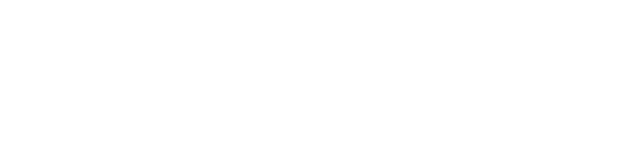
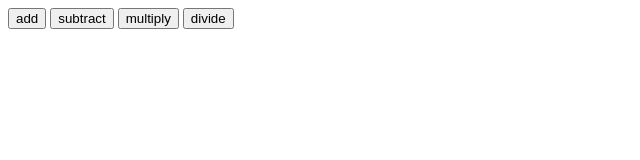
Before and after one commit to CodeByBlazej/Calculator-project, a plain HTML site: page index.html in a window 1280 px wide. Shown: the whole page, without its empty margins (0-640 px from the left). Drawn offline with Linux system fonts and the light colour scheme.

Commit message:
add button for each operation

```diff
--- a/index.html
+++ b/index.html
@@ -8,6 +8,10 @@
   <script src="app.js" defer></script>
 </head>
 <body>
+  <button class="btn+">add</button>
+  <button class="btn-">subtract</button>
+  <button class="btn*">multiply</button>
+  <button class="btn/">divide</button>
 
 </body>
 </html>
```
